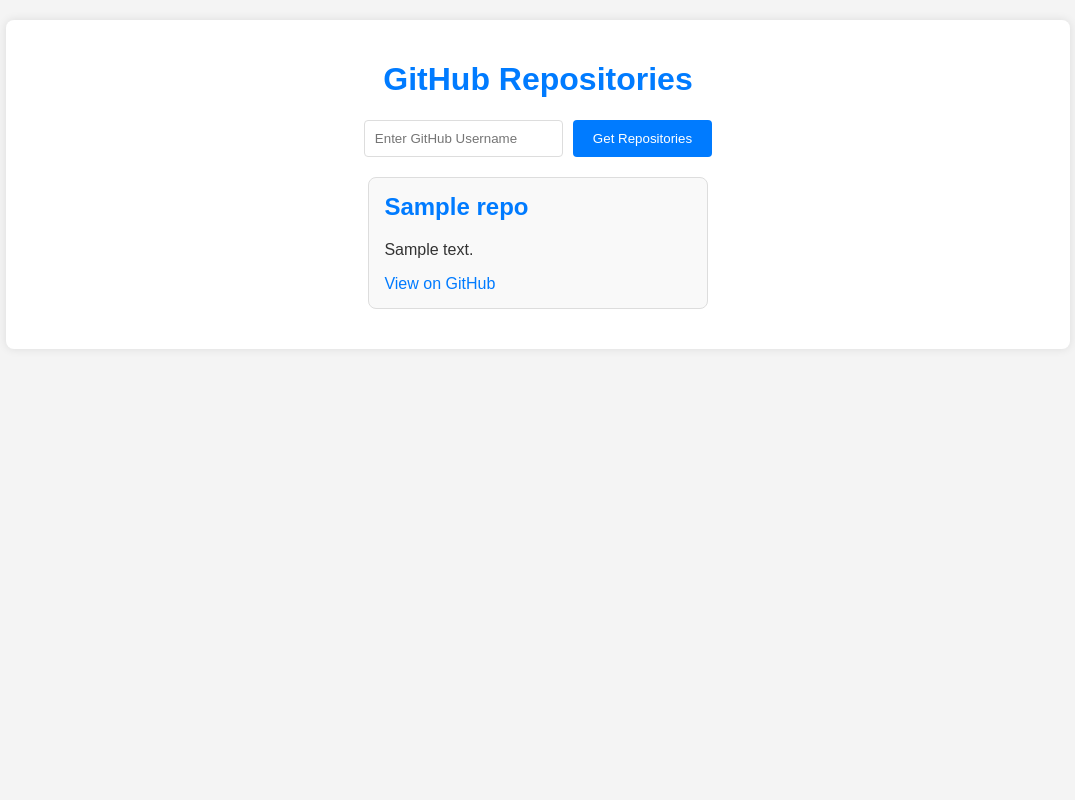
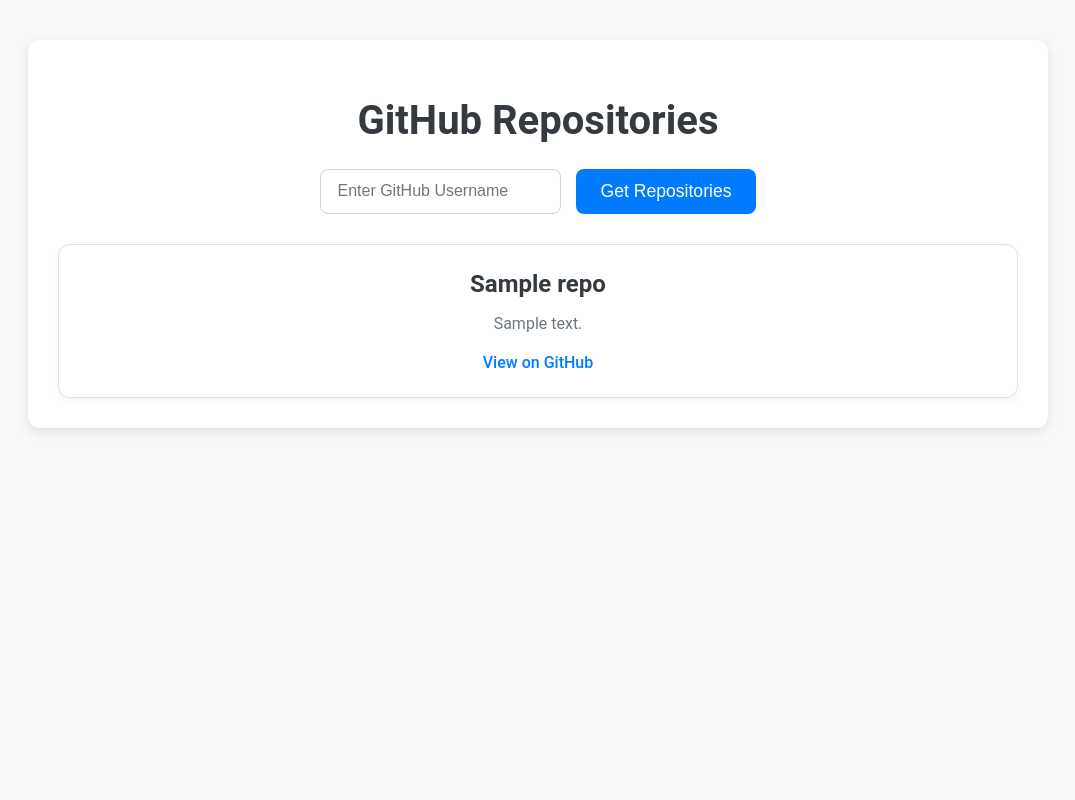
Before and after one commit to jdelgadoc17/buscarepo, a Flask app: template templates/index.html in a window 1280 px wide. Shown: the whole page, without its empty margins (102-1177 px from the left). Run offline with Flask 3, Linux system fonts and the light colour scheme; the template is opened without the code that fills it: most values are stand-ins (such as "Sample title", 1, 10 or a date in 2020).

Commit message:
Update static/style.css with modern styling

```diff
--- a/static/style.css
+++ b/static/style.css
@@ -1,68 +1,108 @@
 body {
-    font-family: sans-serif;
+    font-family: 'Roboto', sans-serif;
     margin: 0;
     padding: 0;
-    background-color: #f4f4f4;
-    color: #333;
+    background-color: #f8f9fa;
+    color: #495057;
+    display: flex;
+    flex-direction: column;
+    align-items: center;
+    min-height: 100vh;
 }
 
 .container {
     width: 80%;
-    margin: 20px auto;
+    max-width: 960px;
+    margin-top: 40px;
     background-color: #fff;
-    padding: 20px;
-    border-radius: 8px;
-    box-shadow: 0 0 10px rgba(0, 0, 0, 0.1);
+    padding: 30px;
+    border-radius: 12px;
+    box-shadow: 0 4px 12px rgba(0, 0, 0, 0.1);
+    text-align: center;
 }
 
 h1 {
-    text-align: center;
-    color: #007bff;
+    font-size: 2.5rem;
+    color: #343a40;
+    margin-bottom: 25px;
 }
 
 form {
     display: flex;
     justify-content: center;
-    margin-bottom: 20px;
+    margin-bottom: 30px;
 }
 
 input[type="text"] {
-    padding: 10px;
-    border: 1px solid #ddd;
-    border-radius: 4px;
-    margin-right: 10px;
+    padding: 12px 16px;
+    border: 1px solid #ced4da;
+    border-radius: 8px;
+    margin-right: 15px;
+    font-size: 1rem;
+    transition: border-color 0.2s ease-in-out;
+}
+
+input[type="text"]:focus {
+    border-color: #80bdff;
+    outline: 0;
+    box-shadow: 0 0 0 0.2rem rgba(0, 123, 255, 0.25);
 }
 
 button[type="submit"] {
-    padding: 10px 20px;
+    padding: 12px 24px;
     background-color: #007bff;
-    color: white;
+    color: #fff;
     border: none;
-    border-radius: 4px;
+    border-radius: 8px;
     cursor: pointer;
+    font-size: 1.1rem;
+    transition: background-color 0.2s ease-in-out;
+}
+
+button[type="submit"]:hover {
+    background-color: #0056b3;
 }
 
 .repositories {
-    display: flex;
-    flex-wrap: wrap;
-    justify-content: space-around;
+    display: grid;
+    grid-template-columns: repeat(auto-fit, minmax(300px, 1fr));
+    gap: 30px;
+    margin-top: 30px;
 }
 
 .repo {
-    width: 30%;
-    margin-bottom: 20px;
-    padding: 15px;
-    border: 1px solid #ddd;
-    border-radius: 8px;
-    background-color: #f9f9f9;
+    padding: 25px;
+    border: 1px solid #dee2e6;
+    border-radius: 12px;
+    background-color: #fff;
+    box-shadow: 0 2px 6px rgba(0, 0, 0, 0.05);
+    transition: transform 0.2s ease-in-out;
+}
+
+.repo:hover {
+    transform: translateY(-5px);
 }
 
 .repo h2 {
-    color: #007bff;
+    font-size: 1.5rem;
+    color: #343a40;
     margin-top: 0;
+    margin-bottom: 15px;
+}
+
+.repo p {
+    font-size: 1rem;
+    color: #6c757d;
+    margin-bottom: 20px;
 }
 
 .repo a {
     color: #007bff;
     text-decoration: none;
+    font-weight: 500;
+    transition: color 0.2s ease-in-out;
 }
+
+.repo a:hover {
+    color: #0056b3;
+}
```
